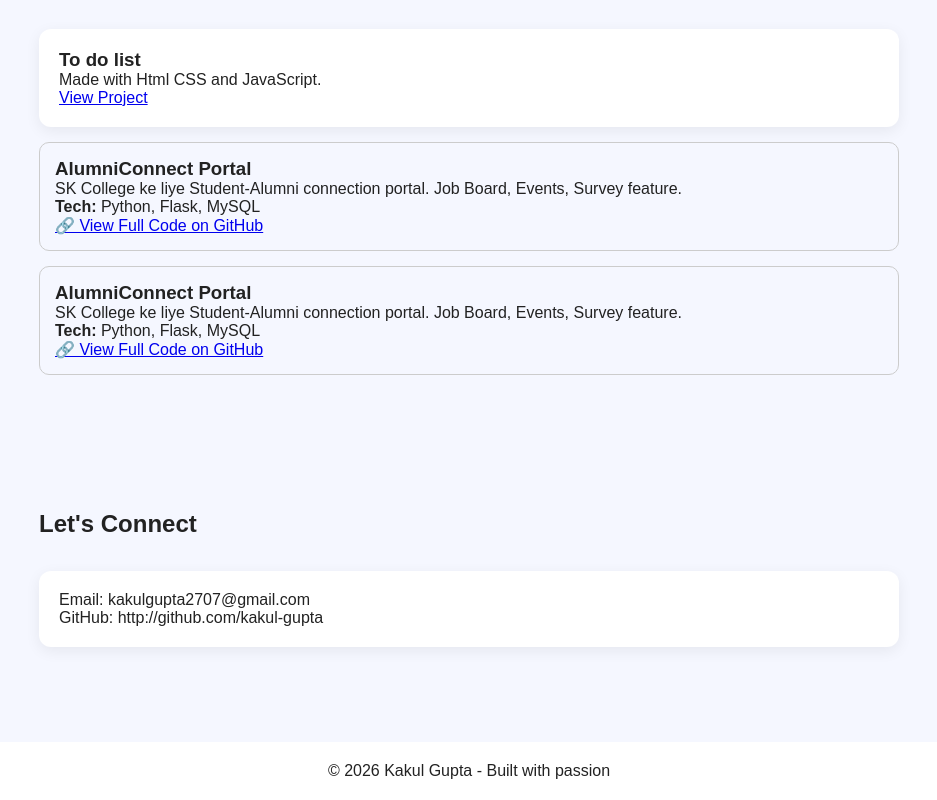
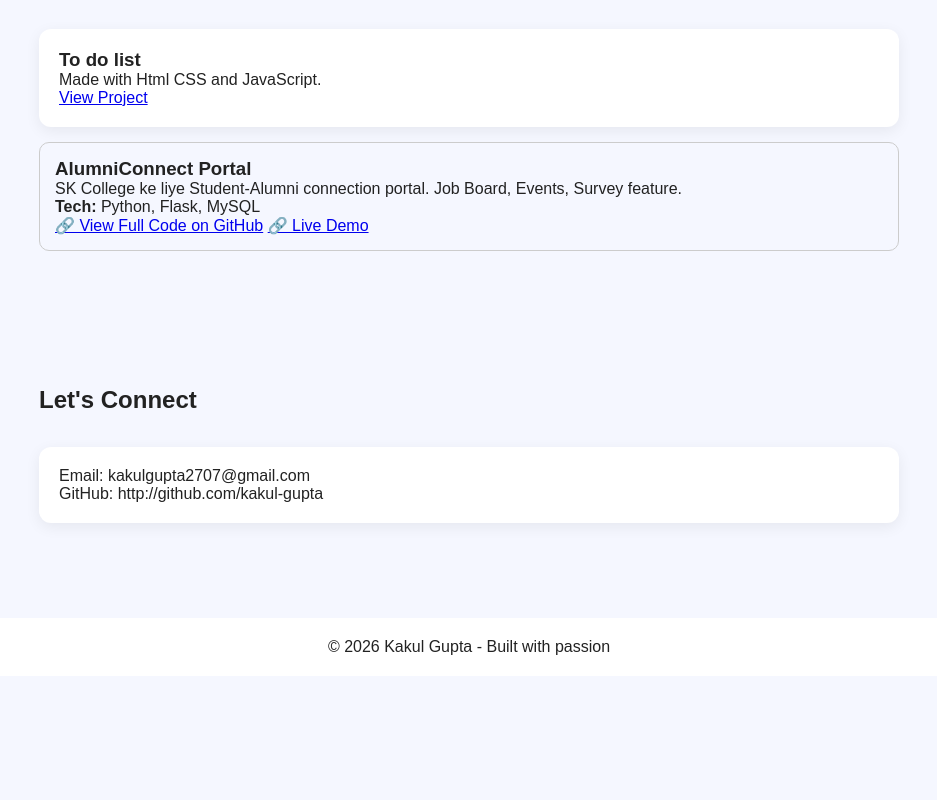
Before and after one commit to kakulgupta2707-debug/My-portfolio, a plain HTML site: page index.html in a window 1280 px wide. Shown: the part 1011-1811 px from the top of the page, without its empty margins (171-1108 px from the left). After the commit the page ends 1687 px from the top, so only its background shows below. Drawn offline with Linux system fonts and the light colour scheme.

Commit message:
add live demo link
Replaced duplicate AlumniConnect section with a link to a live demo.

```diff
--- a/index.html
+++ b/index.html
@@ -59,11 +59,7 @@ section{padding:60px 20px;max-width:900px;margin:auto}
   <p>SK College ke liye Student-Alumni connection portal. Job Board, Events, Survey feature.</p>
   <p><b>Tech:</b> Python, Flask, MySQL</p>
   <a href="https://github.com/kakulgupta2707-debug/alumni_portal" target="_blank">🔗 View Full Code on GitHub</a>
-  </div><div style="border:1px solid #ccc; padding:15px; border-radius:10px; margin:15px 0;">
-  <h3>AlumniConnect Portal</h3>
-  <p>SK College ke liye Student-Alumni connection portal. Job Board, Events, Survey feature.</p>
-  <p><b>Tech:</b> Python, Flask, MySQL</p>
-  <a href="https://github.com/kakulgupta2707-debug/Alumni-Portal" target="_blank">🔗 View Full Code on GitHub</a>
+  <a href="Kakulgupta.pythonanywhere.com" target="_blank">🔗 Live Demo</a>
   </div>
 </section>
 <section id="contact">
```
